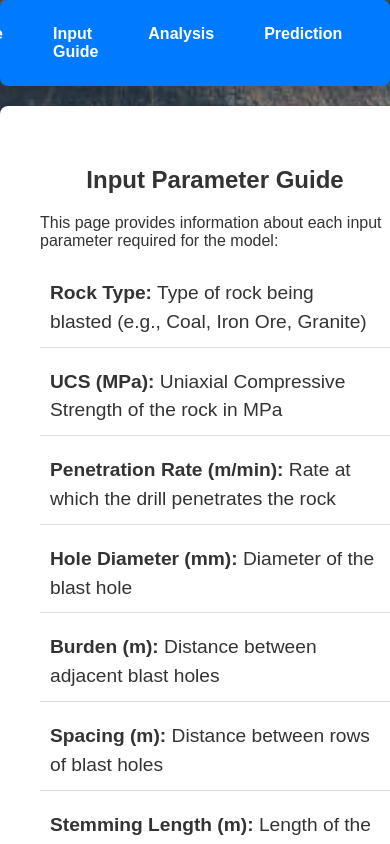
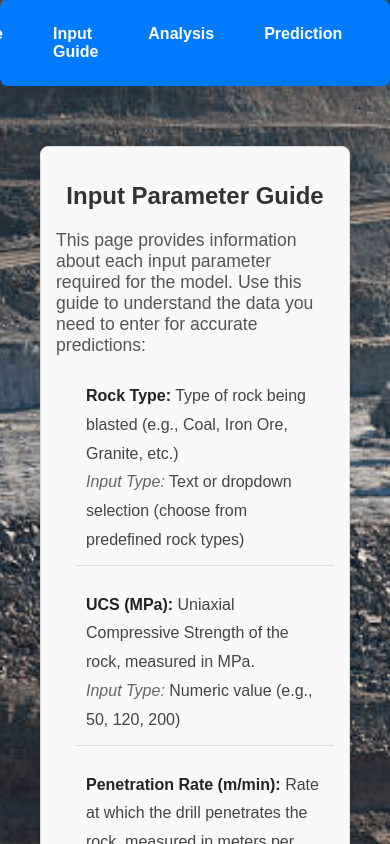
Before and after one commit to vinodkumarmaury/rock-blasting-frontend, a React (Create React App) app: page /input-guide in a window 390 px wide. Shown: the top 844 px of the page. Built offline with nearby package versions, Linux system fonts and the light colour scheme.

Commit message:
Add styling and layout improvements for analysis and rock data components; enhance home page structure

```diff
--- a/src/App.js
+++ b/src/App.js
@@ -1,6 +1,5 @@
-// App.js
 import React, { useState } from 'react';
-import { BrowserRouter as Router, Route, Routes, Link } from 'react-router-dom';
+import { BrowserRouter as Router, Route, Routes, Link, useLocation } from 'react-router-dom';
 import axios from 'axios';
 import './styles/App.css';
 import './styles/Navbar.css';
@@ -10,7 +9,6 @@ import Home from './components/Home';
 import RockData from './components/RockData.js';
 
 function App() {
-    // Initial form data and result state
     const [formData, setFormData] = useState({
         id: "",
         rock_type: "",
@@ -29,16 +27,16 @@ function App() {
         bench_height: "",
         burden: "",
         spacing: "",
-        explosive_weight: ""
+        explosive_weight: "",
+        depth_of_hole: "", // New field
+        stemming_material: "" // New field
     });
     const [result, setResult] = useState(null);
 
-    // Handle form input change
     const handleChange = (e) => {
         setFormData({ ...formData, [e.target.name]: e.target.value });
     };
 
-    // Handle form submit for prediction
     const handleSubmit = async (e) => {
         e.preventDefault();
         try {
@@ -51,6 +49,16 @@ function App() {
 
     return (
         <Router>
+            <AppContent handleChange={handleChange} handleSubmit={handleSubmit} formData={formData} result={result} />
+        </Router>
+    );
+}
+
+function AppContent({ handleChange, handleSubmit, formData, result }) {
+    const location = useLocation();
+
+    return (
+        <div>
             <nav className="navbar">
                 <Link to="/">Home</Link>
                 <Link to="/input-guide">Input Guide</Link>
@@ -58,12 +66,12 @@ function App() {
                 <Link to="/prediction">Prediction</Link>
                 <Link to="/rock-data">Rock Data</Link>
             </nav>
+            <div className="mainDiv">
                 <div className="container">
                     <Routes>
-                    <Route
-                        path="/prediction"
-                        element={
+                        <Route path="/prediction" element={
                             <>
+                            <div className="predict">
                                 <h2>Rock Blasting Prediction</h2>
                                 <form onSubmit={handleSubmit} className="form">
                                     {Object.keys(formData).map((key) => (
@@ -100,16 +108,22 @@ function App() {
                                         </table>
                                     </div>
                                 )}
+                            </div>
                             </>
-                        }
-                    />
+                        } />
                         <Route path="/input-guide" element={<InputGuide />} />
                         <Route path="/analysis" element={<Analysis />} />
                         <Route path="/rock-data" element={<RockData />} />
                         <Route path="/" element={<Home />} />
                     </Routes>
                 </div>
-        </Router>
+                {location.pathname === "/prediction" && (
+                    <div className='blastImage'>
+                        <img src="./blasting-software.png" width={500} height={500} alt="RockTech" />
+                    </div>
+                )}
+            </div>
+        </div>
     );
 }
 
--- a/src/components/Analysis.js
+++ b/src/components/Analysis.js
@@ -38,7 +38,7 @@ const modelImages = [
 
 const Analysis = () => {
   return (
-    <div>
+    <div className='analyze'>
       <h1>Model Analysis - Prediction vs Actual</h1>
       {modelImages.map((modelData, index) => (
         <div key={index}>
--- a/src/components/Home.js
+++ b/src/components/Home.js
@@ -1,23 +1,37 @@
 // Home.js
-import React from 'react';
-import { Link } from 'react-router-dom';
-import '../styles/Home.css';
-import img from '../components/assets/images/rock-blasting.jpg';
+import React from "react";
+import { Link } from "react-router-dom";
+import "../styles/Home.css";
+import img from "../components/assets/images/rock-blasting.jpg";
 
 function Home() {
   return (
     <div className="home-container">
       <h1>Welcome to Rock Mass Blasting Prediction Tool</h1>
       <p>
-                This tool provides predictive insights into rock mass blasting parameters like fragmentation size, vibration levels, powder factor, and noise level.
+        This tool provides predictive insights into rock mass blasting
+        parameters like fragmentation size, vibration levels, powder factor, and
+        noise level.
       </p>
-            <img src={img} alt="Blasting" style={{ width: '100%', borderRadius: '8px', marginBottom: '20px' }} />
-            <a href="https://en.wikipedia.org/wiki/Drilling_and_blasting" target="_blank" rel="noopener noreferrer" style={{ textDecoration: 'none' }}>
-                <button>Learn More</button>
-            </a>
+      <img
+        src={img}
+        alt="Blasting"
+      />
+      <Link to="/prediction">
+      <button >Prediction</button>
+      </Link>
       <Link to="/rock-data">
         <button>View Rock Data</button>
       </Link>
+      <a
+        href="https://en.wikipedia.org/wiki/Drilling_and_blasting"
+        target="_blank"
+        rel="noopener noreferrer"
+        style={{ textDecoration: "none" }}
+      >
+        <button>Learn More</button>
+      </a>
+
     </div>
   );
 }
--- a/src/components/InputGuide.js
+++ b/src/components/InputGuide.js
@@ -3,26 +3,63 @@ import '../styles/InputGuide.css';
 
 function InputGuide() {
     const parameters = [
-        { name: "Rock Type", description: "Type of rock being blasted (e.g., Coal, Iron Ore, Granite)" },
-        { name: "UCS (MPa)", description: "Uniaxial Compressive Strength of the rock in MPa" },
-        { name: "Penetration Rate (m/min)", description: "Rate at which the drill penetrates the rock" },
-        { name: "Hole Diameter (mm)", description: "Diameter of the blast hole" },
-        { name: "Burden (m)", description: "Distance between adjacent blast holes" },
-        { name: "Spacing (m)", description: "Distance between rows of blast holes" },
-        { name: "Stemming Length (m)", description: "Length of the stemming material" },
-        { name: "Groundwater Level (m)", description: "Depth of groundwater" },
-        { name: "Explosive Weight (kg)", description: "Weight of explosive charge in kg" },
+        {
+            name: "Rock Type",
+            description: "Type of rock being blasted (e.g., Coal, Iron Ore, Granite, etc.)",
+            inputType: "Text or dropdown selection (choose from predefined rock types)"
+        },
+        {
+            name: "UCS (MPa)",
+            description: "Uniaxial Compressive Strength of the rock, measured in MPa.",
+            inputType: "Numeric value (e.g., 50, 120, 200)"
+        },
+        {
+            name: "Penetration Rate (m/min)",
+            description: "Rate at which the drill penetrates the rock, measured in meters per minute.",
+            inputType: "Numeric value (e.g., 0.5, 1.2, 1.8)"
+        },
+        {
+            name: "Hole Diameter (mm)",
+            description: "Diameter of the blast hole, measured in millimeters.",
+            inputType: "Numeric value (e.g., 200, 250, 311)"
+        },
+        {
+            name: "Burden (m)",
+            description: "Distance between adjacent blast holes, measured in meters.",
+            inputType: "Numeric value (e.g., 3.0, 3.5, 4.0)"
+        },
+        {
+            name: "Spacing (m)",
+            description: "Distance between rows of blast holes, measured in meters.",
+            inputType: "Numeric value (e.g., 4.0, 4.5, 5.0)"
+        },
+        {
+            name: "Stemming Length (m)",
+            description: "Length of the stemming material used to confine the explosive energy.",
+            inputType: "Numeric value (e.g., 2.5, 3.0, 3.5)"
+        },
+        {
+            name: "Groundwater Level (m)",
+            description: "Depth of the groundwater level below the surface, measured in meters.",
+            inputType: "Numeric value (e.g., 1.5, 2.0, 3.0)"
+        },
+        {
+            name: "Explosive Weight (kg)",
+            description: "Weight of the explosive charge used, measured in kilograms.",
+            inputType: "Numeric value (e.g., 100, 250, 500)"
+        }
         // Add more parameters as needed
     ];
 
     return (
         <div className="guide-container">
             <h2>Input Parameter Guide</h2>
-            <p>This page provides information about each input parameter required for the model:</p>
+            <p>This page provides information about each input parameter required for the model. Use this guide to understand the data you need to enter for accurate predictions:</p>
             <ul>
                 {parameters.map((param) => (
                     <li key={param.name}>
-                        <strong>{param.name}:</strong> {param.description}
+                        <strong>{param.name}:</strong> {param.description} <br />
+                        <em>Input Type:</em> {param.inputType}
                     </li>
                 ))}
             </ul>
--- a/src/styles/App.css
+++ b/src/styles/App.css
@@ -3,14 +3,34 @@ body {
   font-family: Arial, sans-serif;
   margin: 0;
   padding: 0;
-  background-color: #f4f4f9;
+  /* background-color: #f4f4f9; */
 }
 
-.container {
-  max-width: 600px;
+.mainDiv{
+  display: flex;
+  height: 100vh;
   margin: 0 auto;
   padding: 20px;
-  background-color: #fff;
+  box-shadow: 0 4px 10px rgba(0, 0, 0, 0.1);
+  border-radius: 8px;
+  text-align: center;
+}
+.blastImage{
+  margin-top: 60px;
+  width: 50%;
+  height: 100%;
+  background-size: cover;
+  background-position: center;
+  background-attachment: fixed;
+  border-radius: 8px 0 0 8px;
+}
+.predict{
+ background-color: white;
+}
+.container {
+  margin: 0 auto;
+  padding: 20px;
+  /* background-color: #fff; */
   box-shadow: 0 4px 10px rgba(0, 0, 0, 0.1);
   border-radius: 8px;
   text-align: center;
@@ -38,10 +58,12 @@ h4 {
 /* Form Styling */
 .form {
   display: flex;
-  flex-direction: column;
+  flex-wrap: wrap;
+  justify-content: space-between;
 }
 
 .form-group {
+  margin-left: 10px;
   margin-bottom: 15px;
   text-align: left;
 }
--- a/src/styles/InputGuide.css
+++ b/src/styles/InputGuide.css
@@ -3,18 +3,56 @@
     max-width: 800px;
     margin: auto;
     text-align: left;
+    background-color: #f9f9f9; /* Light background for better readability */
+    border: 1px solid #ddd;   /* Subtle border for a defined container */
+    border-radius: 8px;       /* Rounded corners for a modern look */
+    box-shadow: 0 4px 8px rgba(0, 0, 0, 0.1); /* Slight shadow for depth */
 }
 
 .guide-container h2 {
     text-align: center;
     margin-bottom: 20px;
+    font-size: 1.8em;         /* Larger font for the title */
+    color: #333;             /* Darker color for better contrast */
+}
+
+.guide-container p {
+    font-size: 1.1em;        /* Slightly larger paragraph text */
+    color: #555;             /* Neutral color for readability */
+    margin-bottom: 15px;     /* Spacing below the intro paragraph */
 }
 
 .guide-container ul {
-    font-size: 1.2em;
-    line-height: 1.5;
+    font-size: 1.2em;        /* Clear and readable font size */
+    line-height: 1.8;        /* Increased line height for readability */
+    padding-left: 20px;      /* Indentation for the list */
+    color: #444;             /* Subtle color for the list text */
 }
 
 .guide-container li {
-    margin-bottom: 10px;
+    margin-bottom: 15px;     /* Spacing between list items */
 }
+
+.guide-container li strong {
+    color: #222;             /* Bold and slightly darker text for parameter names */
+}
+
+.guide-container li em {
+    font-style: italic;
+    color: #666;             /* Subtle color for input type hints */
+}
+
+@media (max-width: 600px) {
+    .guide-container {
+        padding: 15px;       /* Adjust padding for smaller screens */
+        font-size: 1em;      /* Reduce font size for better fit */
+    }
+
+    .guide-container h2 {
+        font-size: 1.5em;    /* Adjust title size for small screens */
+    }
+
+    .guide-container ul {
+        font-size: 1em;      /* Adjust list font size for better readability */
+    }
+}
--- a/src/styles/RockData.css
+++ b/src/styles/RockData.css
@@ -2,13 +2,30 @@
 
 .container {
     width: 100%;
-    max-width: 500px;
     margin: 20px auto;
     padding: 20px;
-    background-color: #fff;
+    /* background-color: #fff; */
     border-radius: 8px;
     box-shadow: 0 4px 8px rgba(0, 0, 0, 0.1);
     text-align: center;
+}
+.rock-data{
+    background-color: #ecf0f1;
+    padding: 20px;
+    max-width: 800px;
+    margin: auto;
+}
+.wholeDiv{
+    display: flex;
+    flex-wrap: wrap;
+    justify-content: space-between;
+    margin-bottom: 20px;
+}
+
+.smallDiv{
+    width: 48%;
+    border:2px solid black;
+    margin: 2px;
 }
 
 h2 {
@@ -30,6 +47,7 @@ button {
     width: 100%;
     padding: 10px;
     font-size: 16px;
+    margin-bottom: 5px;
     color: #fff;
     background-color: #007bff;
     border: none;
```
Also changed, not shown: src/components/RockData.js (+9 -7 lines), src/styles/Analysis.css (+6 -1 lines), public/Blasting.jpg (added), public/blasting-software.png (added). Lines whose indentation alone changed are shown as unchanged.
